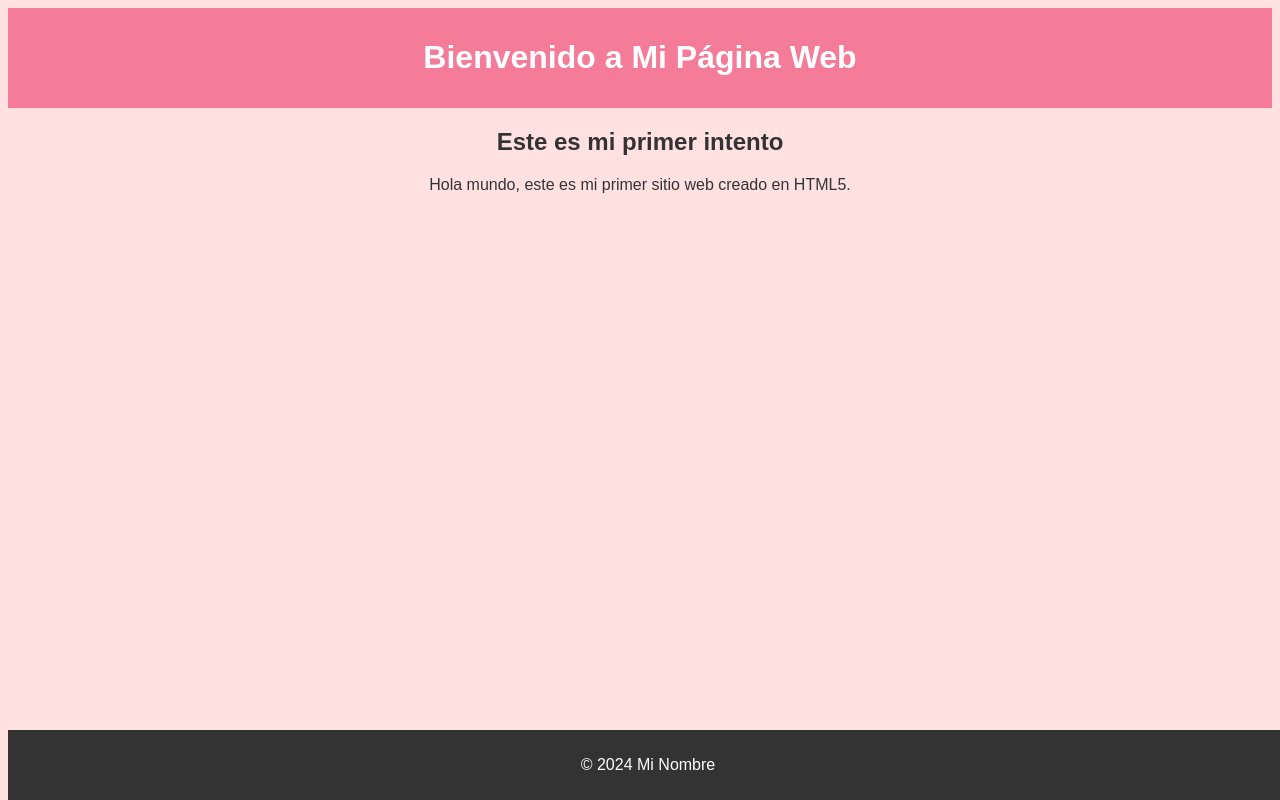
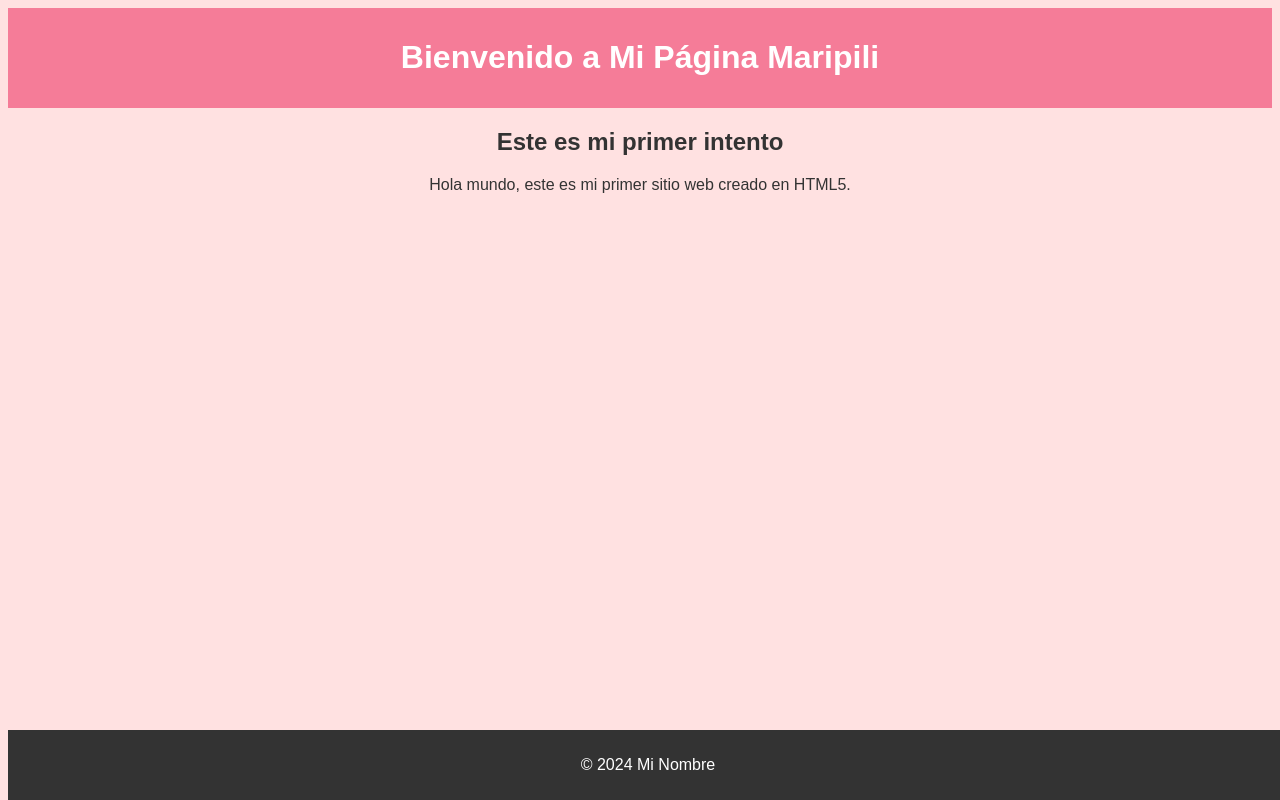
Before and after one commit to sammytsukino/ejerciciosHtml, a plain HTML site: page index.html in a window 1280 px wide. Drawn offline with Linux system fonts and the light colour scheme.

Commit message:
title structure

```diff
--- a/index.html
+++ b/index.html
@@ -37,7 +37,7 @@
   </head>
   <body>
     <header>
-      <h1>Bienvenido a Mi Página Web</h1>
+      <h1>Bienvenido a Mi Página Maripili</h1>
     </header>
 
     <main>
```
